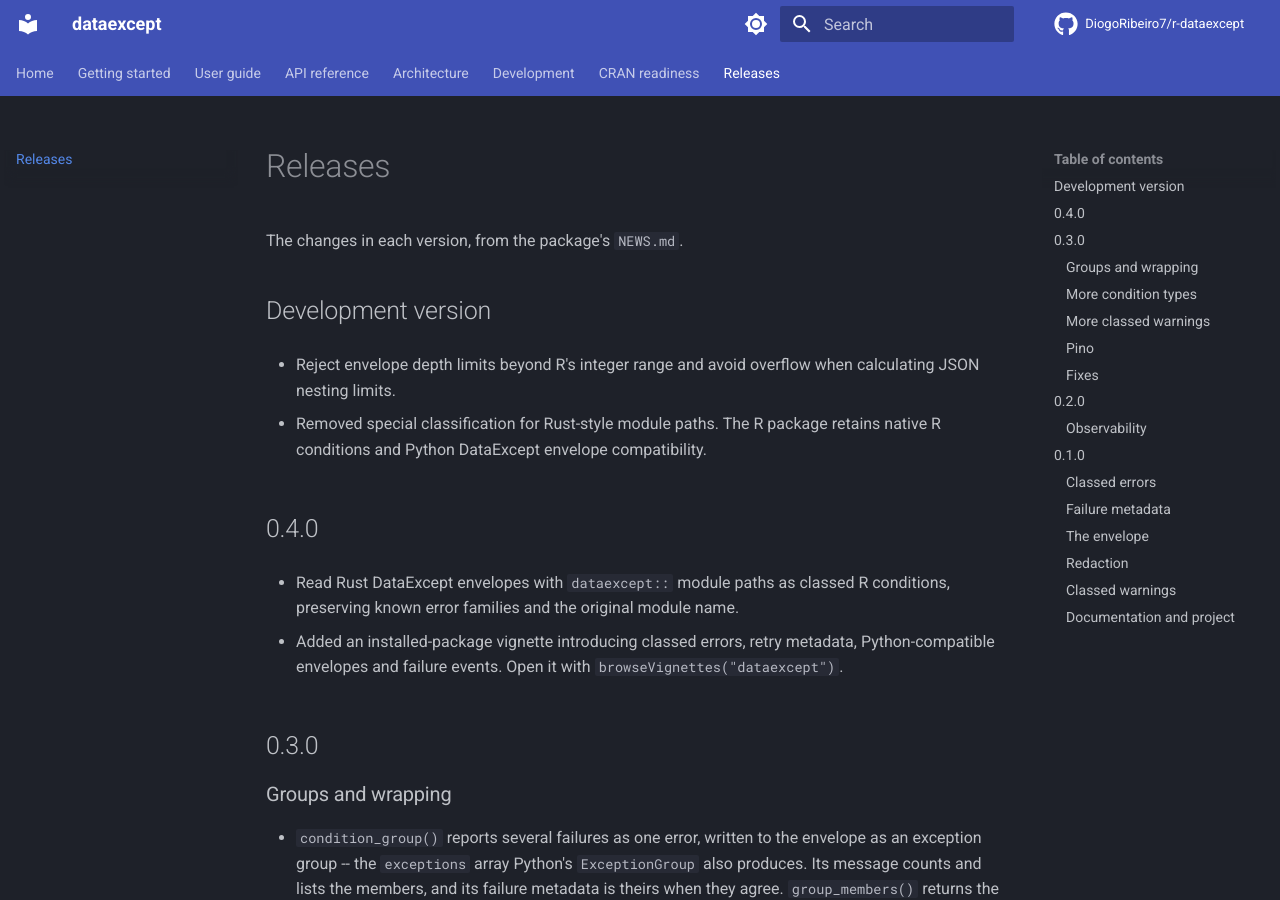
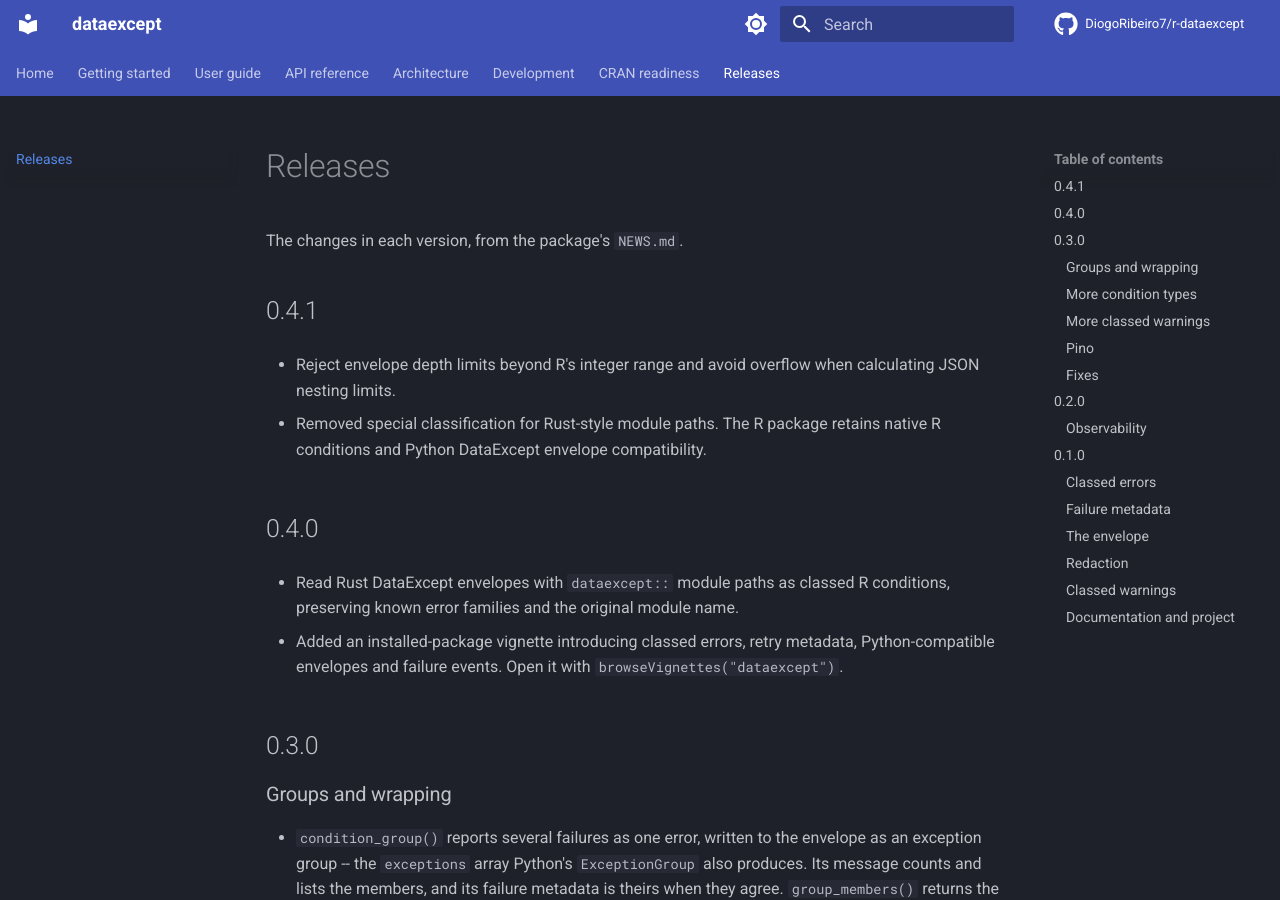
Before and after one commit to DiogoRibeiro7/r-dataexcept, an MkDocs documentation site: the page built from docs/releases.md, in a window 1280 px wide and 900 px high. Built offline with MkDocs 1.6.1 and Material for MkDocs 9.7.7, drawn with Linux system fonts in a browser that asks for light colours; comment, search, counter and statistics services are not loaded.

Commit message:
chore: prepare dataexcept 0.4.1 for CRAN

````diff
--- a/NEWS.md
+++ b/NEWS.md
@@ -1,4 +1,4 @@
-# dataexcept (development version)
+# dataexcept 0.4.1
 
 - Reject envelope depth limits beyond R's integer range and avoid overflow
   when calculating JSON nesting limits.
--- a/docs/getting-started.md
+++ b/docs/getting-started.md
@@ -7,7 +7,7 @@
 
 ```r
 # install.packages("pak")
-pak::pak("DiogoRibeiro7/r-dataexcept@v0.4.0")
+pak::pak("DiogoRibeiro7/r-dataexcept@v0.4.1")
 pak::pak("DiogoRibeiro7/r-dataexcept")
 ```
 
--- a/docs/releases.md
+++ b/docs/releases.md
@@ -4,7 +4,7 @@
 
 The changes in each version, from the package's `NEWS.md`.
 
-## Development version
+## 0.4.1
 
 - Reject envelope depth limits beyond R's integer range and avoid overflow
   when calculating JSON nesting limits.
````
Also changed, not shown: README.md (+1 -1 lines), 2 other files.
